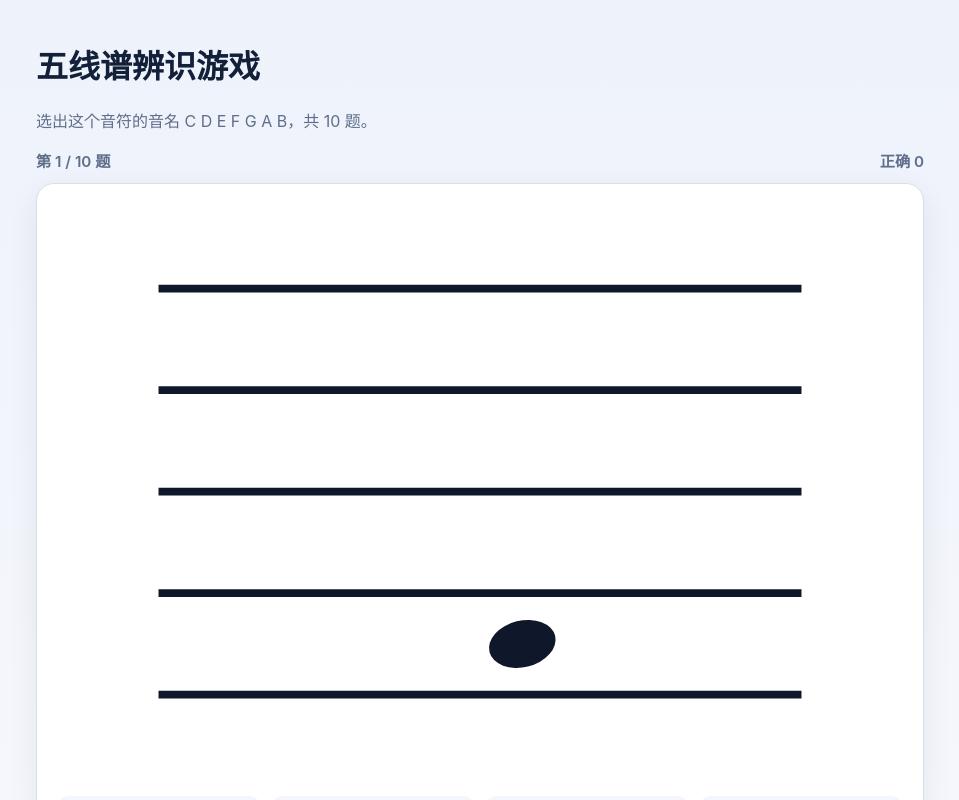
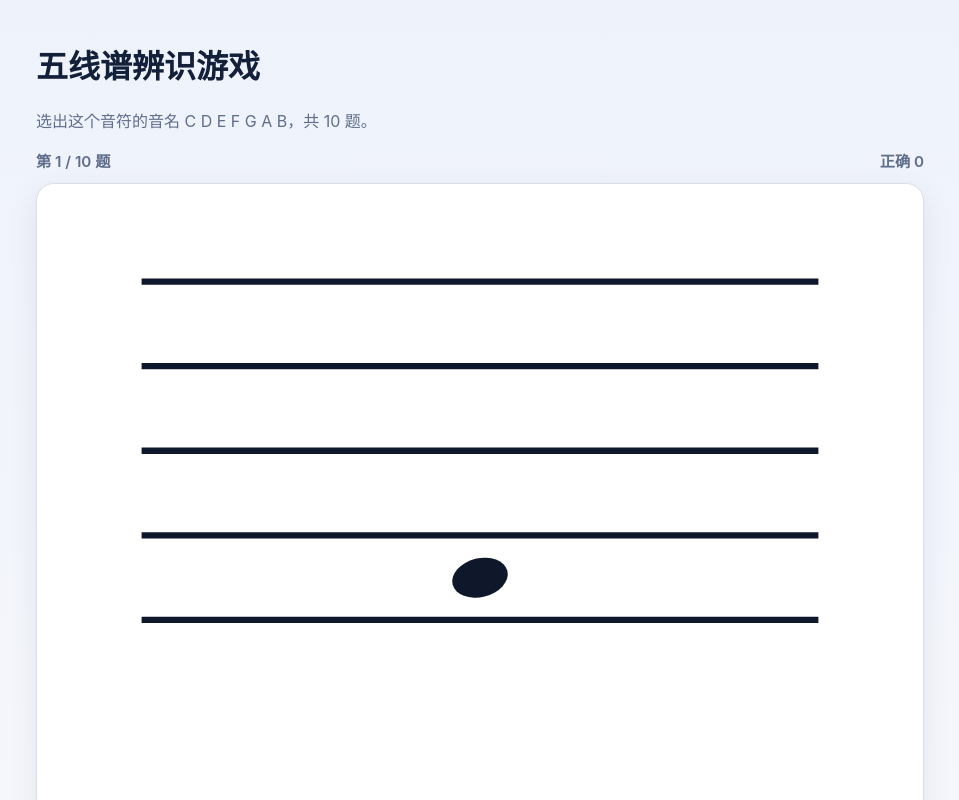
Before and after one commit to liangjiaxing/word-practice, a Next.js app: page /sight-reader in a window 1280 px wide. Shown: the top 800 px of the page, without its empty margins (160-1119 px from the left). Built offline with nearby package versions, Linux system fonts and the light colour scheme.

Commit message:
feat: use beginner range C4-B4 and relocate notes below staff

```diff
--- a/app/sight-reader/page.tsx
+++ b/app/sight-reader/page.tsx
@@ -5,21 +5,20 @@ import "./page.css";
 
 export type NotePitch = "C" | "D" | "E" | "F" | "G" | "A" | "B";
 
-const SVG_W = 200;
-const SVG_H = 140;
-const STAFF_Y_TOP = 20;
+const SVG_W = 240;
+const SVG_H = 170;
+const STAFF_Y_TOP = 22;
 const STAFF_GAP = 12;
 const Y_FOR = (idx: number) => STAFF_Y_TOP + idx * STAFF_GAP;
-const NOTE_X = 110;
+const NOTE_X = 120;
 
-// Treble clef: lines from bottom to top E4, G4, B4, D5, F5
-// In the SVG y grows downward, so the top staff line maps to the highest pitch (F5)
-// and the bottom line maps to the lowest (E4).
-// Line indices: 0=top(F5), 2=2nd-top(D5), 4=mid(B4), 6=2nd-bottom(G4), 8=bottom(E4)
+// Treble clef: lines from bottom to top E4(=8), G4(=6), B4(=4), D5(=2), F5(=0)
+// SVG y grows downward; 0=top staff line, 8=bottom staff line.
+// Basic range for beginners: C4..B4.
 const PITCH_INDEX: Record<NotePitch, number> = {
-  C: 3,  // C5 (3rd space)
-  D: 2,  // D5 (4th line)
-  E: 8,  // E4 (1st/bottom line)
+  C: 10, // C4 middle C (1 ledger line below staff)
+  D: 9,  // D4 (just below bottom staff line)
+  E: 8,  // E4 (bottom staff line)
   F: 7,  // F4 (1st space)
   G: 6,  // G4 (2nd line)
   A: 5,  // A4 (2nd space)
```
